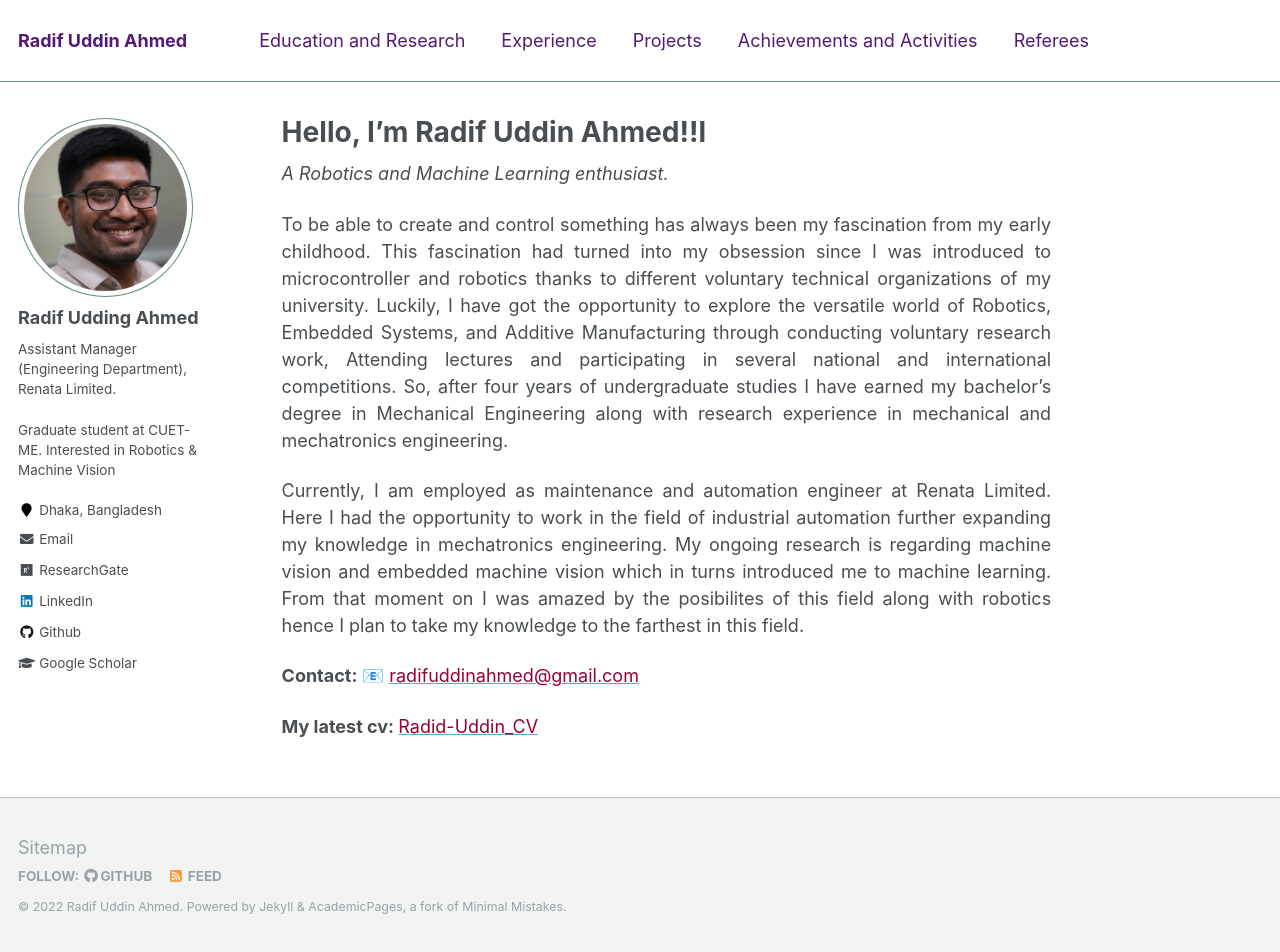
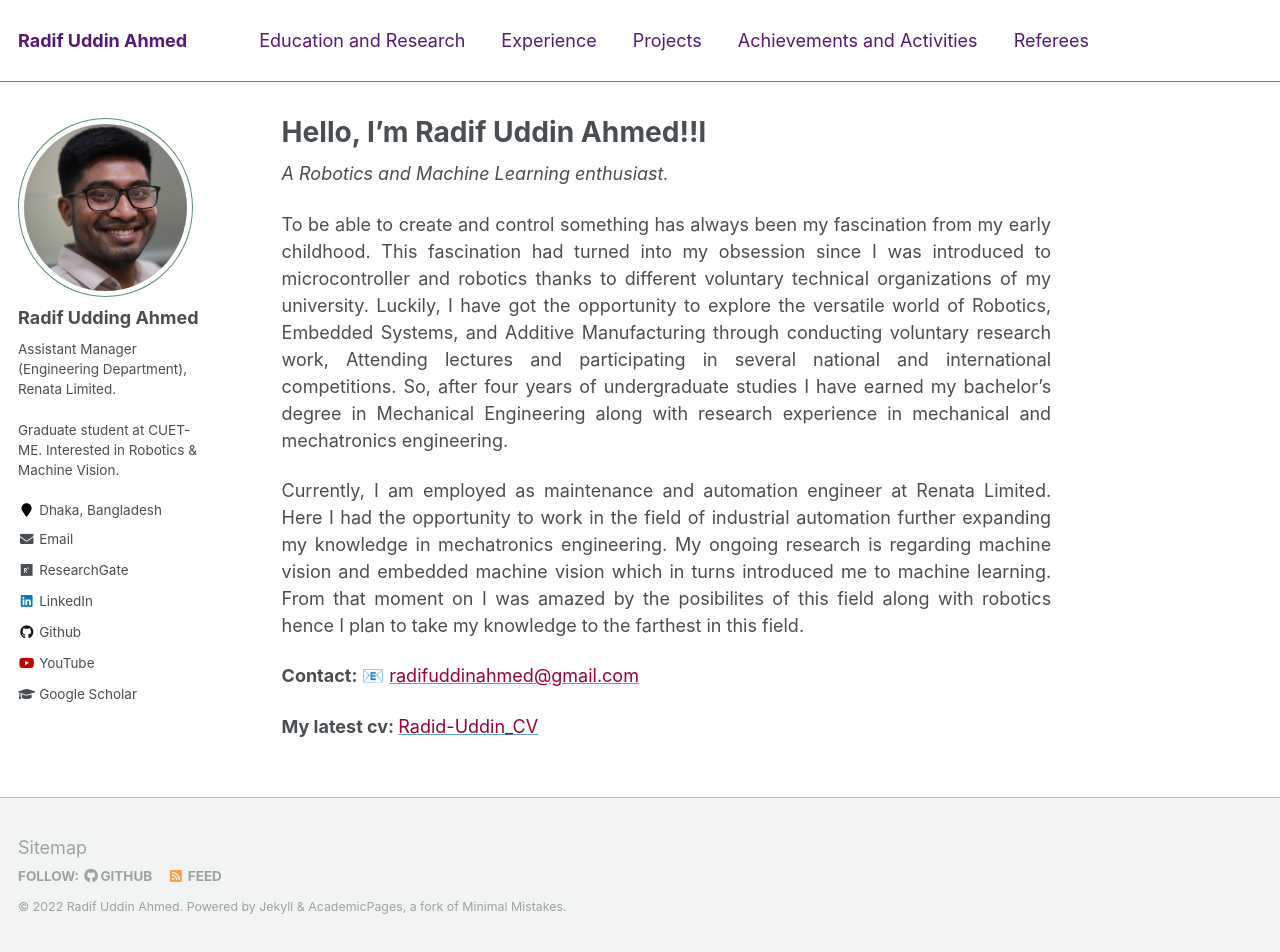
Before and after one commit to Radifuddinahmed/Radifuddinahmed.github.io, a Jekyll site: the page built from _pages/about.md, in a window 1280 px wide and 952 px high. Built offline with Jekyll 4.4.1, drawn with Linux system fonts in a browser that asks for light colours.

Commit message:
Update _config.yml

```diff
--- a/_config.yml
+++ b/_config.yml
@@ -84,7 +84,7 @@ analytics:
 author:
   name             : "Radif Udding Ahmed"
   avatar           : "Radif.jpg"
-  bio              : "Assistant Manager (Engineering Department), Renata Limited.<br><br> Graduate student at CUET-ME. Interested in Robotics & Machine Vision"
+  bio              : "Assistant Manager (Engineering Department), Renata Limited.<br><br> Graduate student at CUET-ME. Interested in Robotics & Machine Vision."
   location         : "Dhaka, Bangladesh"
   employer         : #"Dhaka, Bangladesh"
   pubmed           : #"https://www.ncbi.nlm.nih.gov/pubmed/?term=john+snow"
@@ -115,7 +115,7 @@ author:
   vine             :
   weibo            :
   xing             :
-  youtube          :
+  youtube          : "https://www.youtube.com/channel/UCJXAQ1hlLmC9LU_sYtTaKyQ"
   dblp             : ""
   wikipedia        :
 
```
